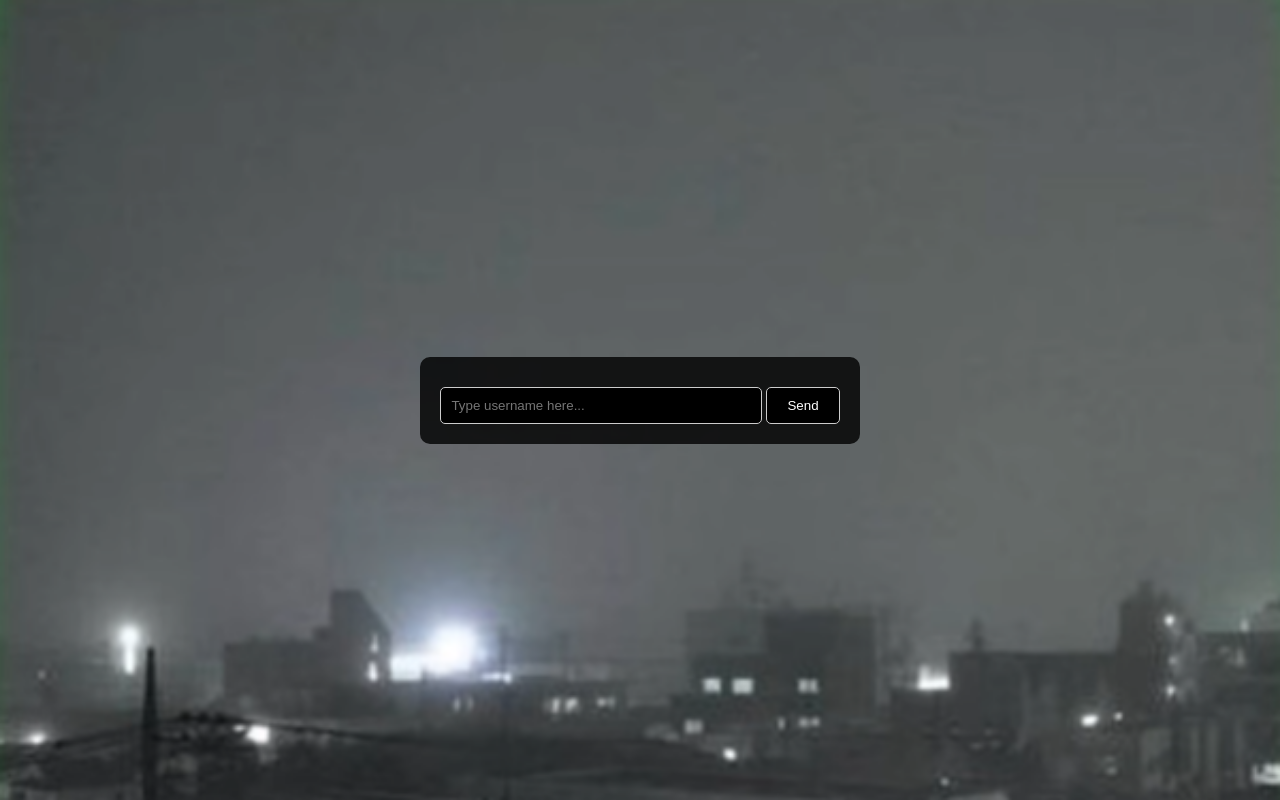
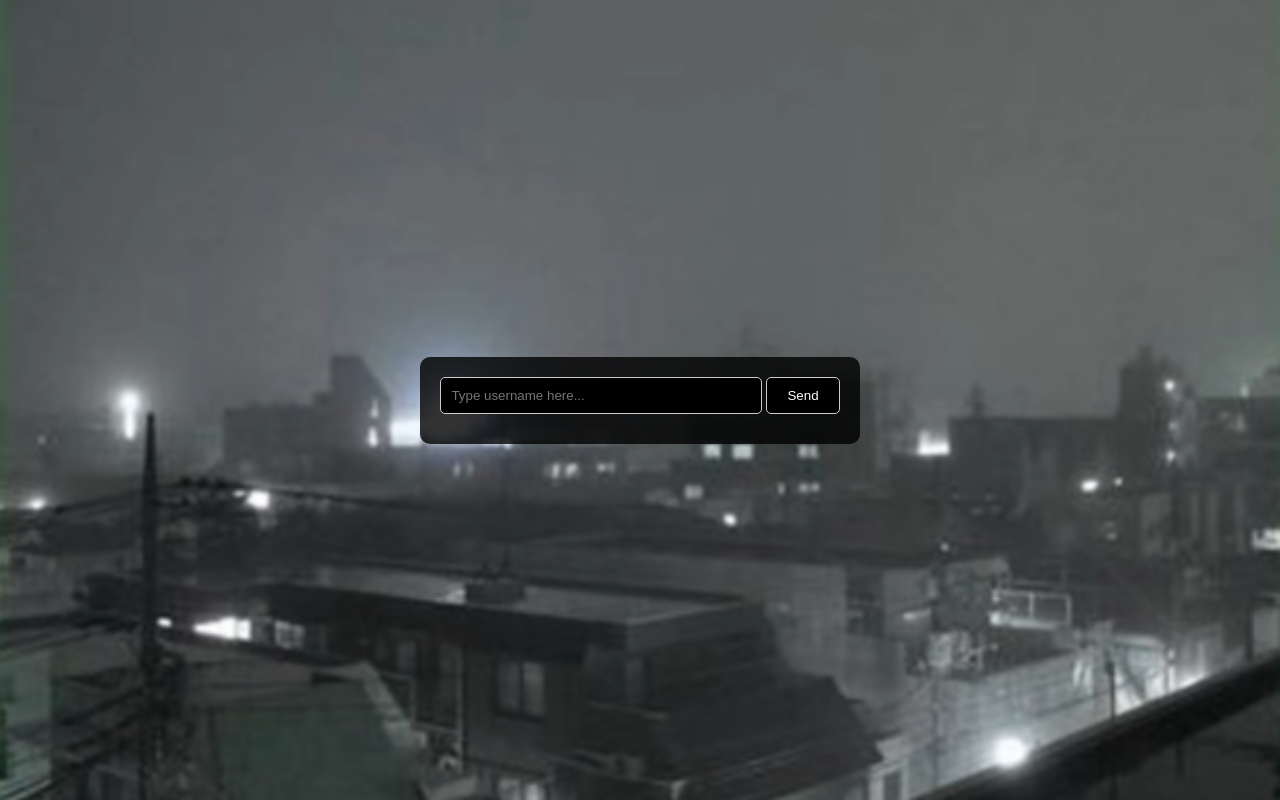
Before and after one commit to xyzzr/-, a plain HTML site: page index.html in a window 1280 px wide. Drawn offline with Linux system fonts and the light colour scheme.

Commit message:
Update index.html

```diff
--- a/index.html
+++ b/index.html
@@ -8,6 +8,8 @@
         body {
             background-image: url('https://xyzzr.github.io/-/image.png');
             background-size: cover;
+            background-repeat: no-repeat;
+            background-position: center;
             display: flex;
             justify-content: center;
             align-items: center;
@@ -27,12 +29,12 @@
             background-color: black;
             color: white;
             border-radius: 5px;
+            margin-bottom: 10px;
         }
         #inputBox.green-border {
             border-color: green;
         }
         #sendButton {
-            margin-top: 10px;
             padding: 10px 20px;
             background-color: black;
             color: white;
```
